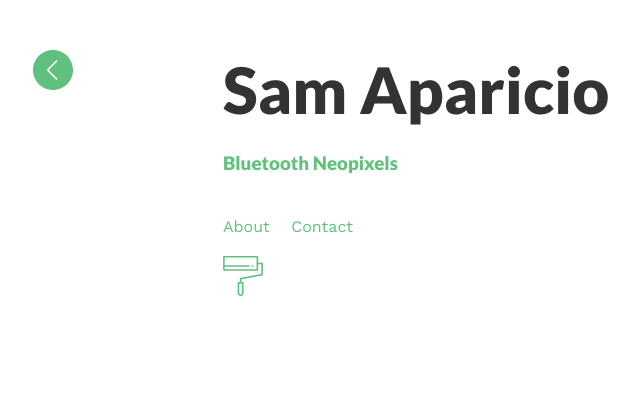
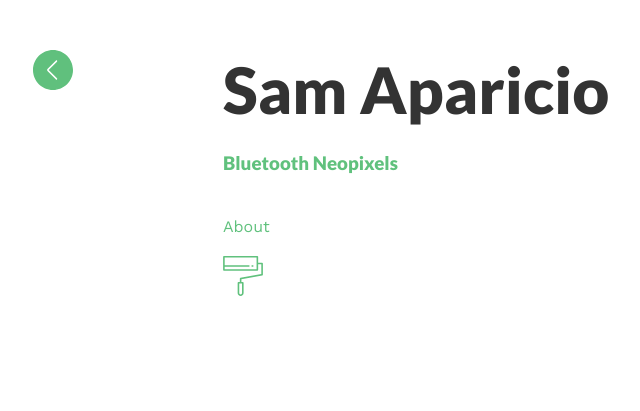
Before and after one commit to samaparicio/samaparicio.github.io, a Jekyll site: the page built from index.html, in a window 1280 px wide. Shown: the top 411 px of the page, without its empty margins (17-657 px from the left). Built offline with Jekyll 4.4.1, drawn with Linux system fonts in a browser that asks for light colours.

Commit message:
found it

```diff
--- a/_layouts/default.html
+++ b/_layouts/default.html
@@ -23,8 +23,7 @@ layout: compress
 <footer>
 
     <div class="links">
-        <a href="{{site.baseurl}}/about/">About</a>
-        <a href="{{site.baseurl}}/contact/">Contact</a>
+        <a href="{{site.baseurl}}/about">About</a>
     </div>
     <div class="theme" onclick="theme()" style="    background-image: url({{site.baseurl}}/images/theme.svg)"></div>
 </footer>
```
